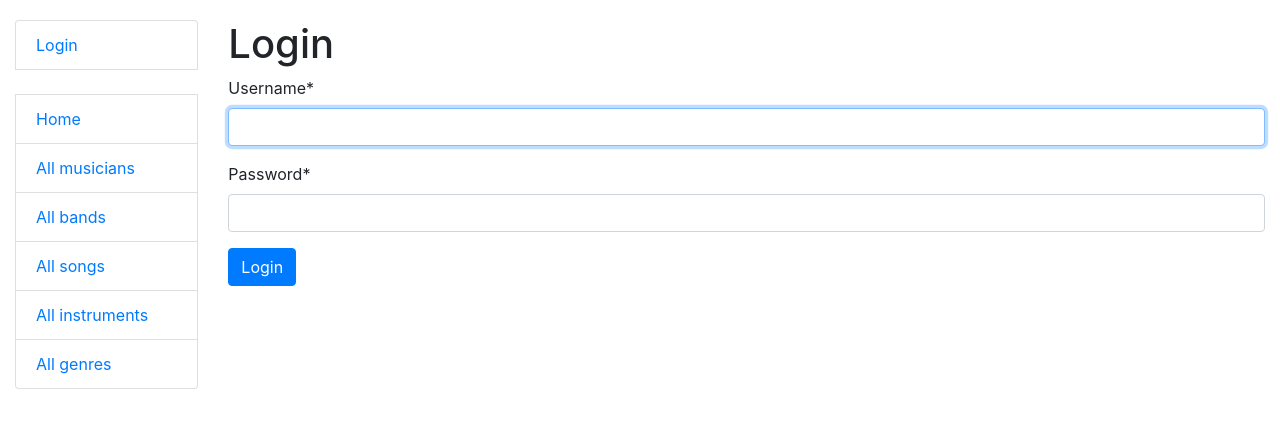
After one commit to vlodek69/music-school, a Django app: page /accounts/login/ in a window 1280 px wide. The commit adds this page. Shown: the top 428 px of the page. Run offline with Django 4.2, Linux system fonts and the light colour scheme; some libraries are stand-ins or nearby versions.

Commit message:
Add login/logout templates, accounts url

```diff
--- a/music_school/urls.py
+++ b/music_school/urls.py
@@ -20,5 +20,6 @@ from django.urls import path, include
 urlpatterns = [
     path("admin/", admin.site.urls),
     path("", include("catalog.urls", namespace="catalog")),
+    path("accounts/", include("django.contrib.auth.urls")),
     path("__debug__/", include("debug_toolbar.urls")),
 ]
--- a/templates/includes/sidebar.html
+++ b/templates/includes/sidebar.html
@@ -1,10 +1,10 @@
 <ul class="sidebar-nav list-group">
-{#  {% if user.is_authenticated %}#}
-{#    <li class="list-group-item">User: <a href="{{ user.get_absolute_url }}">{{ user.get_username }}</a></li>#}
-{#    <li class="list-group-item"><a href="{% url 'logout'%}?next={{request.path}}">Logout</a></li>#}
-{#  {% else %}#}
-{#    <li class="list-group-item"><a href="{% url 'login'%}?next={{request.path}}">Login</a></li>#}
-{#  {% endif %}#}
+  {% if user.is_authenticated %}
+    <li class="list-group-item">User: <a href="{{ user.get_absolute_url }}">{{ user.get_username }}</a></li>
+    <li class="list-group-item"><a href="{% url 'logout'%}?next={{request.path}}">Logout</a></li>
+  {% else %}
+    <li class="list-group-item"><a href="{% url 'login'%}?next={{request.path}}">Login</a></li>
+  {% endif %}
 
   <br>
 
--- /dev/null
+++ b/templates/registration/login.html
@@ -0,0 +1,24 @@
+{% extends "base.html" %}
+{% load crispy_forms_filters %}
+
+{% block content %}
+
+{% if form.errors %}
+  <p>Your username and password didn't match. Please try again.</p>
+{% endif %}
+
+<h1>Login</h1>
+
+{% if next %}
+  <p>Please login to see this page.</p>
+{% endif %}
+
+<form method="post" action="{% url 'login' %}">
+  {% csrf_token %}
+  {{ form|crispy }}
+
+  <input type="submit" value="Login" class="btn btn-primary" />
+  <input type="hidden" name="next" value="{{ next }}" />
+</form>
+
+{% endblock %}
```
Also changed, not shown: templates/registration/logged_out.html (added, +7 -0 lines).
